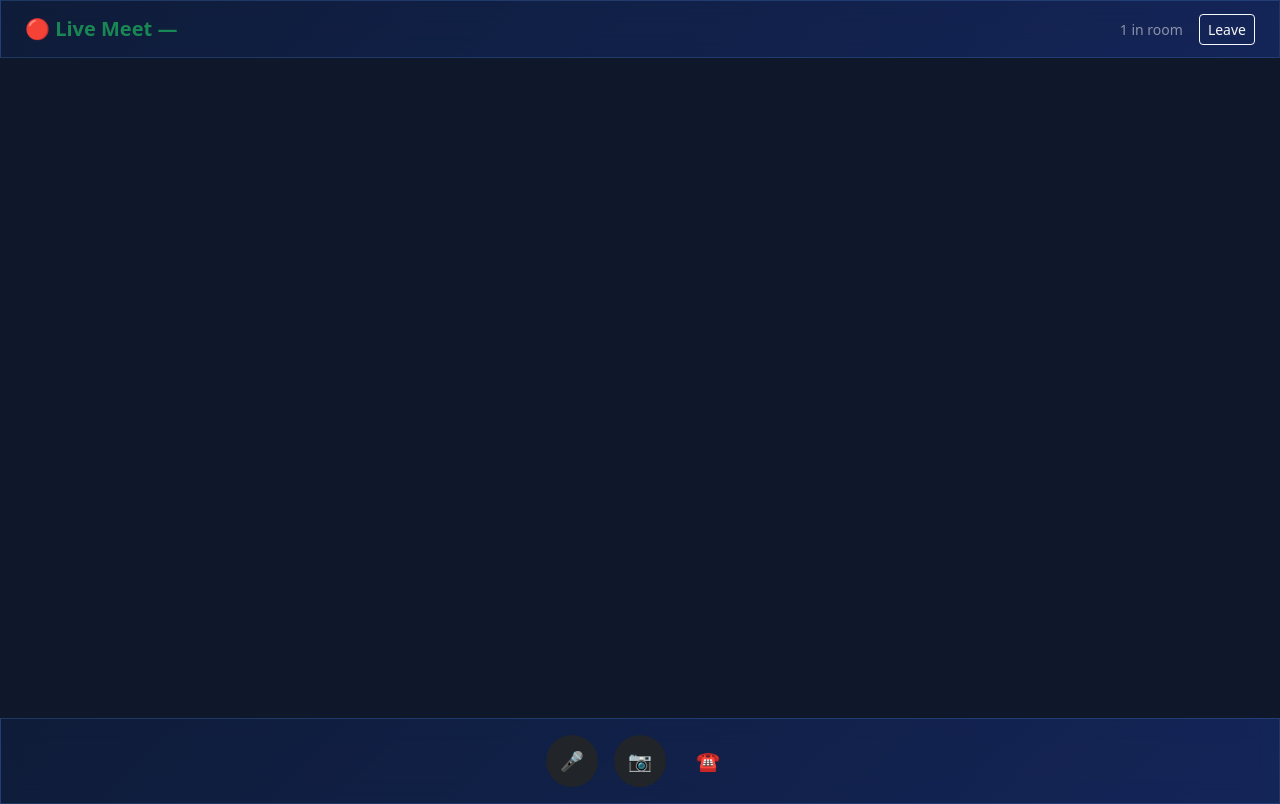
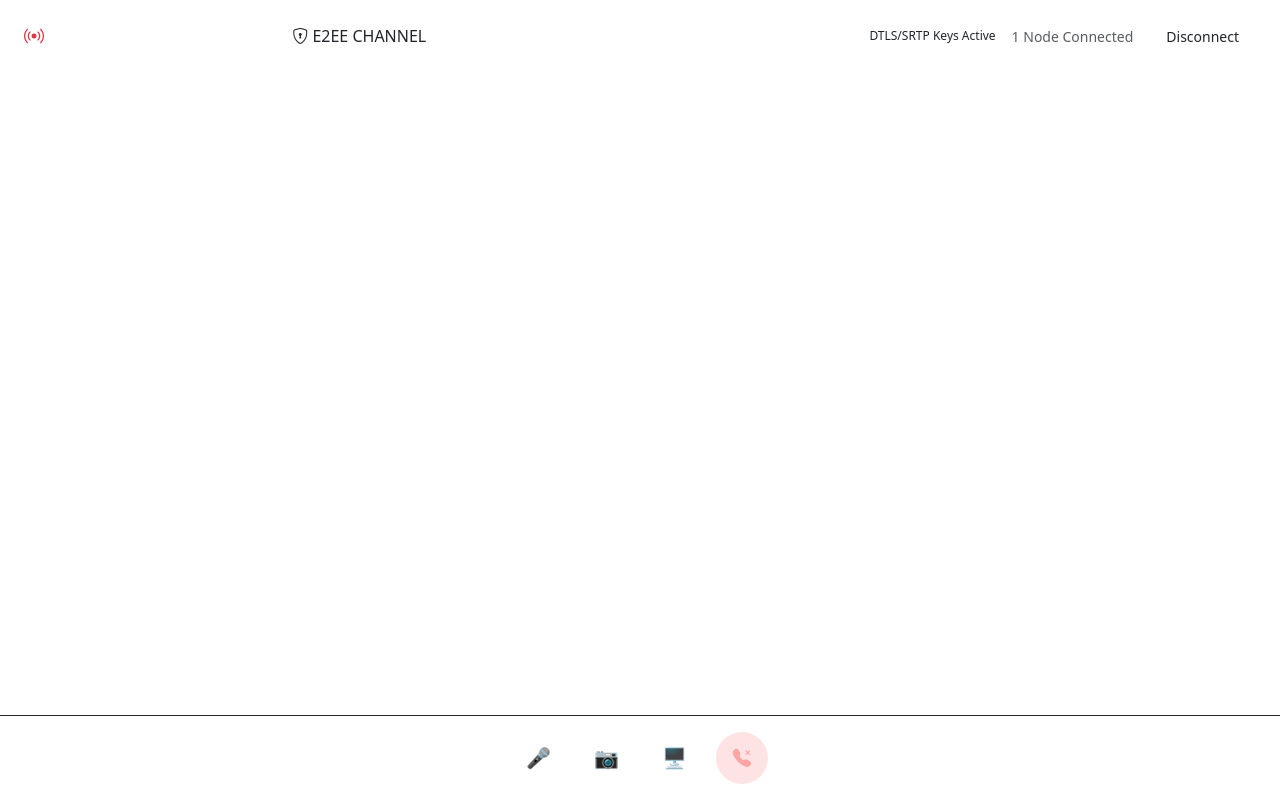
Before and after one commit to Jaskiratkaur912/ExamGuard-AI, a Flask app: template templates/meet.html in a window 1280 px wide. Run offline with Flask 3, Linux system fonts and the light colour scheme; the template is opened without the code that fills it, so the values that code supplies are empty; some libraries are stand-ins or nearby versions.

Commit message:
Update meet.html

```diff
--- a/templates/meet.html
+++ b/templates/meet.html
@@ -1,87 +1,165 @@
-<!doctype html>
-<html lang="en">
-<head>
-  <meta charset="utf-8">
-  <meta name="viewport" content="width=device-width, initial-scale=1">
-  <title>Live Meet | {{ classroom.name }}</title>
-  <link href="https://cdn.jsdelivr.net/npm/bootstrap@5.3.8/dist/css/bootstrap.min.css" rel="stylesheet">
+{% extends "base.html" %}
+
+{% block title %}Live Stream Terminal | ExamGuard-AI{% endblock %}
+
+{% block head %}
 <style>
-    body { background-color: #0f172a; color: #fff; height: 100vh; overflow: hidden; }
-    .glass-panel {
-      background: linear-gradient(135deg, rgba(15, 32, 67, 0.6), rgba(30, 64, 175, 0.35));
-      backdrop-filter: blur(12px); border: 1px solid rgba(96, 165, 250, 0.2);
+  html, body {
+    height: 100vh;
+    overflow: hidden;
   }
   #video-grid {
     display: grid;
-      grid-template-columns: repeat(auto-fit, minmax(260px, 1fr));
-      gap: 12px;
-      padding: 16px;
-      height: calc(100vh - 140px);
+    grid-template-columns: repeat(auto-fit, minmax(320px, 1fr));
+    gap: 20px;
+    padding: 24px;
+    height: calc(100vh - 160px);
     overflow-y: auto;
     align-content: start;
   }
   .video-tile {
     position: relative;
-      background: #000;
-      border-radius: 12px;
+    background: #020617;
+    border-radius: var(--radius-lg);
     overflow: hidden;
-      border: 1px solid rgba(96, 165, 250, 0.25);
+    border: 1px solid var(--border-primary);
     aspect-ratio: 16/9;
+    transition: border-color 0.3s ease, box-shadow 0.3s ease;
   }
-    .video-tile video { width: 100%; height: 100%; object-fit: cover; }
+  .video-tile:hover {
+    border-color: var(--border-hover);
+    box-shadow: 0 8px 24px rgba(0, 0, 0, 0.4);
+  }
+  .video-tile video {
+    width: 100%;
+    height: 100%;
+    object-fit: cover;
+  }
   .video-tile .tile-label {
-      position: absolute; bottom: 8px; left: 10px;
-      font-size: 0.75rem; background: rgba(0,0,0,0.55);
-      padding: 2px 10px; border-radius: 20px;
+    position: absolute;
+    bottom: 12px;
+    left: 12px;
+    font-size: 0.75rem;
+    background: rgba(9, 13, 22, 0.85);
+    backdrop-filter: blur(4px);
+    -webkit-backdrop-filter: blur(4px);
+    padding: 6px 14px;
+    border-radius: 20px;
+    border: 1px solid var(--border-primary);
+    font-weight: 600;
+    font-family: var(--font-mono);
   }
   .rec-indicator {
-      display: none; align-items: center; gap: 6px;
-      background: rgba(220, 38, 38, 0.15); border: 1px solid rgba(220, 38, 38, 0.4);
-      padding: 4px 12px; border-radius: 20px; font-size: 0.8rem; font-weight: bold; color: #f87171;
+    display: none;
+    align-items: center;
+    gap: 6px;
+    background: rgba(239, 68, 68, 0.12);
+    border: 1px solid rgba(239, 68, 68, 0.25);
+    padding: 4px 14px;
+    border-radius: 20px;
+    font-size: 0.8rem;
+    font-weight: bold;
+    color: var(--accent-red);
   }
-    .rec-dot { width: 8px; height: 8px; border-radius: 50%; background: #ef4444; animation: pulse 1.2s infinite; }
-    @keyframes pulse { 0%, 100% { opacity: 1; } 50% { opacity: 0.25; } }
-    .control-btn {
-      width: 52px; height: 52px; border-radius: 50%;
-      display: flex; align-items: center; justify-content: center;
-      font-size: 1.2rem; border: none; cursor: pointer;
+  .rec-dot {
+    width: 8px;
+    height: 8px;
+    border-radius: 50%;
+    background: var(--accent-red);
+    animation: pulse-recording 1.2s infinite;
+  }
+  @keyframes pulse-recording {
+    0%, 100% { opacity: 1; }
+    50% { opacity: 0.35; }
+  }
+  .control-btn-circle {
+    width: 52px;
+    height: 52px;
+    border-radius: 50%;
+    display: flex;
+    align-items: center;
+    justify-content: center;
+    font-size: 1.25rem;
+    border: 1px solid var(--border-primary);
+    cursor: pointer;
+    background-color: var(--bg-tertiary);
+    color: var(--text-main);
+    transition: all 0.2s ease;
+    box-shadow: var(--shadow-sm);
+  }
+  .control-btn-circle:hover {
+    background-color: rgba(255, 255, 255, 0.08);
+    border-color: var(--text-muted);
+    transform: scale(1.05);
+  }
+  .control-btn-circle.sharing {
+    background-color: rgba(6, 182, 212, 0.2);
+    border-color: var(--accent-cyan);
+    color: var(--accent-cyan);
+    box-shadow: var(--shadow-glow-cyan);
+  }
+  .control-btn-circle.btn-red-alert {
+    background-color: rgba(239, 68, 68, 0.15);
+    border-color: rgba(239, 68, 68, 0.3);
+    color: #fca5a5;
+  }
+  .control-btn-circle.btn-red-alert:hover {
+    background-color: rgba(239, 68, 68, 0.3);
+    border-color: var(--accent-red);
+    box-shadow: var(--shadow-glow-red);
   }
 </style>
-</head>
-<body>
+{% endblock %}
 
-  <nav class="navbar glass-panel px-4 d-flex justify-content-between">
+{% block content %}
+<!-- Navbar -->
+<nav class="navbar navbar-expand-lg navbar-custom px-4 py-3 d-flex justify-content-between">
   <div class="d-flex align-items-center gap-3">
-      <span class="navbar-brand fw-bold text-success fs-5 m-0">🔴 Live Meet — {{ classroom.name }}</span>
-      <span class="badge bg-info text-dark">{{ classroom.token }}</span>
-      <span id="rec-indicator" class="rec-indicator"><span class="rec-dot"></span> Recording</span>
+    <span class="navbar-brand fw-bold fs-5 m-0 text-white font-mono">
+      <i class="bi bi-broadcast text-danger"></i> Live Stream Terminal
+    </span>
+    <span class="badge-custom badge-cyan font-mono">{{ classroom.token }}</span>
+    <span class="badge-custom badge-blue font-mono"><i class="bi bi-shield-lock"></i> E2EE CHANNEL</span>
+    <span id="rec-indicator" class="rec-indicator"><span class="rec-dot"></span> Archiving Feed</span>
   </div>
   <div class="d-flex align-items-center gap-3">
-      <span class="text-white-50 small" id="participant-count">1 in room</span>
-      <a href="{{ back_url }}" class="btn btn-outline-light btn-sm">Leave</a>
+    <span class="badge-custom badge-green font-mono d-none d-md-flex align-items-center gap-2" style="font-size: 0.75rem;">
+      <span class="pulse-dot"></span> DTLS/SRTP Keys Active
+    </span>
+    <span class="text-muted small font-mono" id="participant-count">1 Node Connected</span>
+    <a href="{{ back_url }}" class="btn btn-danger-custom py-2 px-3 btn-sm">
+      Disconnect
+    </a>
   </div>
 </nav>
 
-  <div id="video-grid"></div>
+<!-- Video stream container grid -->
+<div id="video-grid" class="custom-scroll"></div>
 
-  <div class="d-flex justify-content-center align-items-center gap-3 py-3 glass-panel">
-    <button id="toggle-mic" class="control-btn btn-outline-light bg-dark text-white" title="Mute/Unmute">🎤</button>
-    <button id="toggle-cam" class="control-btn btn-outline-light bg-dark text-white" title="Camera on/off">📷</button>
+<!-- Meeting Controls Bar -->
+<div class="d-flex justify-content-center align-items-center gap-3 py-3 glass-panel fixed-bottom border-top" style="border-radius: 0; border-color: var(--border-primary) !important;">
+  <button id="toggle-mic" class="control-btn-circle" title="Mute/Unmute">🎤</button>
+  <button id="toggle-cam" class="control-btn-circle" title="Camera on/off">📷</button>
+  <button id="toggle-screen" class="control-btn-circle" title="Share Screen">🖥️</button>
   {% if is_admin %}
-    <button id="toggle-record" class="control-btn btn-danger" title="Start/Stop Recording">⏺</button>
+  <button id="toggle-record" class="control-btn-circle btn-red-alert" title="Start/Stop Recording">⏺</button>
   {% endif %}
-    <a href="{{ back_url }}" class="control-btn btn-danger" title="Leave call" style="text-decoration:none;">☎</a>
+  <a href="{{ back_url }}" class="control-btn-circle btn-red-alert" title="Leave call" style="text-decoration:none;">
+    <i class="bi bi-telephone-x-fill" style="font-size: 1.15rem; line-height: 1.5;"></i>
+  </a>
 </div>
 
+<!-- Metadata properties payload -->
 <div id="meet-metadata"
      data-room-token="{{ classroom.token }}"
      data-self-name="{{ self_name }}"
      data-is-admin="{{ 'true' if is_admin else 'false' }}">
 </div>
+{% endblock %}
 
+{% block scripts %}
 <script src="https://cdn.socket.io/4.7.5/socket.io.min.js"></script>
 <script>
-    // Extract properties cleanly via DOM element data properties
   const metaEl = document.getElementById('meet-metadata');
   const ROOM_TOKEN = metaEl.dataset.roomToken;
   const SELF_NAME  = metaEl.dataset.selfName;
@@ -92,8 +170,11 @@
   const participantCountEl = document.getElementById('participant-count');
 
   let localStream = null;
-    const peers = {};        // socketId -> RTCPeerConnection
-    const remoteVideos = {}; // socketId -> <video> element
+  let screenStream = null;
+  let isScreenSharing = false;
+
+  const peers = {};
+  const remoteVideos = {};
 
   const STUN_CONFIG = {
     iceServers: [{ urls: 'stun:stun.l.google.com:19302' }]
@@ -124,7 +205,7 @@
 
   function updateCount() {
     const n = Object.keys(peers).length + 1;
-      participantCountEl.textContent = `${n} in room`;
+    participantCountEl.textContent = `${n} Node${n !== 1 ? 's' : ''} Connected`;
   }
 
   async function init() {
@@ -142,7 +223,13 @@
     const pc = new RTCPeerConnection(STUN_CONFIG);
     peers[targetId] = pc;
 
-      localStream.getTracks().forEach(track => pc.addTrack(track, localStream));
+    const tracksToSend = isScreenSharing && screenStream
+      ? [screenStream.getVideoTracks()[0], localStream.getAudioTracks()[0]]
+      : localStream.getTracks();
+
+    tracksToSend.forEach(track => {
+      if (track) pc.addTrack(track, isScreenSharing && screenStream ? screenStream : localStream);
+    });
 
     pc.onicecandidate = (e) => {
       if (e.candidate) {
@@ -153,6 +240,8 @@
     pc.ontrack = (e) => {
       if (!remoteVideos[targetId]) {
         remoteVideos[targetId] = addVideoTile(targetId, e.streams[0], targetName || 'Participant');
+      } else {
+        remoteVideos[targetId].srcObject = e.streams[0];
       }
     };
 
@@ -212,13 +301,70 @@
 
   document.getElementById('toggle-cam').addEventListener('click', (e) => {
     const track = localStream.getVideoTracks()[0];
+    if (!isScreenSharing) {
       track.enabled = !track.enabled;
       e.target.textContent = track.enabled ? '📷' : '🚫';
+    } else {
+      alert("Cannot toggle camera while sharing screen.");
+    }
   });
 
+  // Screen Sharing
+  const screenBtn = document.getElementById('toggle-screen');
+  screenBtn.addEventListener('click', async () => {
+    if (!isScreenSharing) {
+      try {
+        screenStream = await navigator.mediaDevices.getDisplayMedia({ video: true });
+        const screenTrack = screenStream.getVideoTracks()[0];
+
+        Object.values(peers).forEach(pc => {
+          const sender = pc.getSenders().find(s => s.track && s.track.kind === 'video');
+          if (sender) {
+            sender.replaceTrack(screenTrack);
+          }
+        });
+
+        const localVideoEl = document.querySelector('#tile-local video');
+        if (localVideoEl) localVideoEl.srcObject = screenStream;
+
+        screenTrack.onended = () => stopScreenShare();
+
+        screenBtn.classList.add('sharing');
+        screenBtn.textContent = '🛑';
+        isScreenSharing = true;
+      } catch (err) {
+        console.error("Screen sharing capture failed:", err);
+      }
+    } else {
+      stopScreenShare();
+    }
+  });
+
+  function stopScreenShare() {
+    if (!isScreenSharing) return;
+
+    screenStream.getTracks().forEach(track => track.stop());
+    const cameraTrack = localStream.getVideoTracks()[0];
+
+    Object.values(peers).forEach(pc => {
+      const sender = pc.getSenders().find(s => s.track && s.track.kind === 'video');
+      if (sender && cameraTrack) {
+        sender.replaceTrack(cameraTrack);
+      }
+    });
+
+    const localVideoEl = document.querySelector('#tile-local video');
+    if (localVideoEl) localVideoEl.srcObject = localStream;
+
+    screenBtn.classList.remove('sharing');
+    screenBtn.textContent = '🖥️';
+    isScreenSharing = false;
+  }
+
+  // Recording
   let mediaRecorder = null;
   let recordedChunks = [];
-    let screenStream = null;
+  let recordSystemStream = null;
 
   const recordBtn = document.getElementById('toggle-record');
   const recIndicator = document.getElementById('rec-indicator');
@@ -227,31 +373,29 @@
     recordBtn.addEventListener('click', async () => {
       if (!mediaRecorder || mediaRecorder.state === 'inactive') {
         try {
-            screenStream = await navigator.mediaDevices.getDisplayMedia({ video: true, audio: true });
+          recordSystemStream = await navigator.mediaDevices.getDisplayMedia({ video: true, audio: true });
         } catch (err) {
-            alert('Recording requires screen-share permission. Please allow it to start recording.');
+          alert('Recording requires screen permission.');
           return;
         }
         recordedChunks = [];
-          mediaRecorder = new MediaRecorder(screenStream, { mimeType: 'video/webm;codecs=vp9,opus' });
+        mediaRecorder = new MediaRecorder(recordSystemStream, { mimeType: 'video/webm;codecs=vp9,opus' });
         mediaRecorder.ondataavailable = (e) => { if (e.data.size > 0) recordedChunks.push(e.data); };
         mediaRecorder.onstop = uploadRecording;
 
-          screenStream.getVideoTracks()[0].addEventListener('ended', () => {
+        recordSystemStream.getVideoTracks()[0].addEventListener('ended', () => {
           if (mediaRecorder.state !== 'inactive') mediaRecorder.stop();
         });
 
         mediaRecorder.start();
         socket.emit('recording-status', { room: ROOM_TOKEN, recording: true });
         recIndicator.style.display = 'flex';
-          recordBtn.classList.replace('btn-danger', 'btn-outline-danger');
         recordBtn.textContent = '⏹';
       } else {
         mediaRecorder.stop();
-          screenStream.getTracks().forEach(t => t.stop());
+        recordSystemStream.getTracks().forEach(t => t.stop());
         socket.emit('recording-status', { room: ROOM_TOKEN, recording: false });
         recIndicator.style.display = 'none';
-          recordBtn.classList.replace('btn-outline-danger', 'btn-danger');
         recordBtn.textContent = '⏺';
       }
     });
@@ -266,12 +410,12 @@
       const res = await fetch('/upload-recording', { method: 'POST', body: formData });
       const data = await res.json();
       if (data.success) {
-          alert('Recording saved: ' + data.filename);
+        alert('Recording uploaded successfully: ' + data.filename);
       } else {
         alert('Recording upload failed: ' + (data.message || 'unknown error'));
       }
     } catch (err) {
-        alert('Could not reach server to save the recording. It stayed in this browser tab only — try again before leaving.');
+      alert('Could not contact upload API.');
     }
   }
 
@@ -287,5 +431,4 @@
 
   init();
 </script>
-</body>
-</html>
+{% endblock %}
```
Lines whose indentation alone changed are shown as unchanged.
